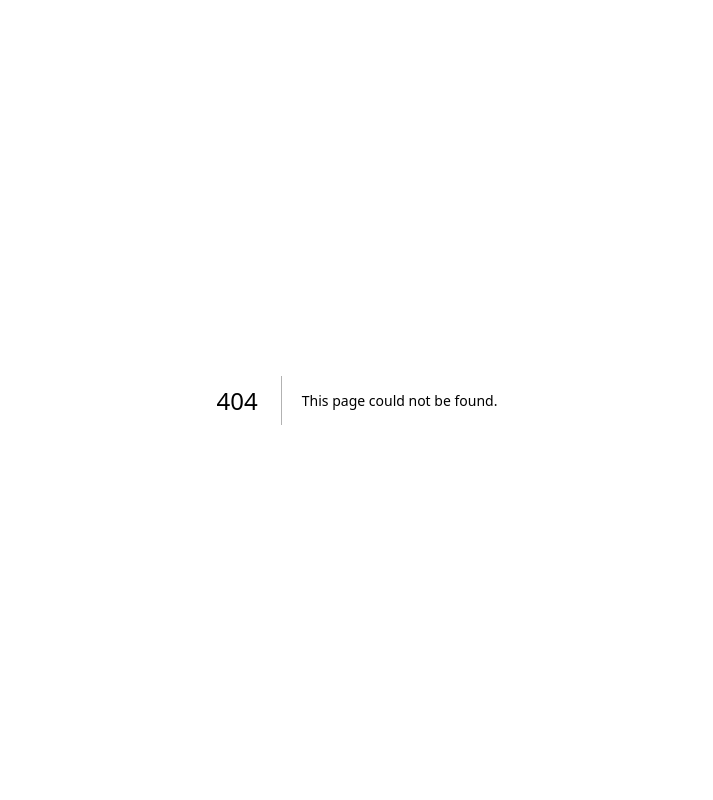
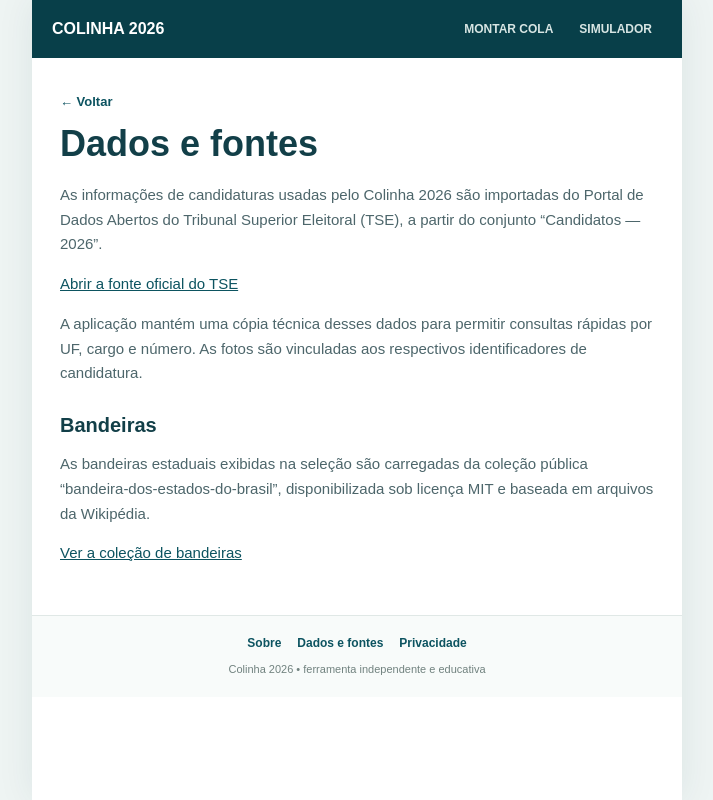
Before and after one commit to GLEISONtiago/colinha, a Next.js app: page /dados in a window 1280 px wide. Before the commit this address had no page. Shown: the whole page, without its empty margins (283-996 px from the left). Built offline with nearby package versions, Linux system fonts and the light colour scheme.

Commit message:
Add data sources page

```diff
--- /dev/null
+++ b/app/dados/page.js
@@ -0,0 +1,3 @@
+import Link from 'next/link';import Footer from '../components/Footer';
+export const metadata={title:'Dados e fontes'};
+export default function Page(){return <main><nav className="topnav"><b>COLINHA 2026</b><div><Link href="/">MONTAR COLA</Link><Link href="/simulador">SIMULADOR</Link></div></nav><article className="infoPage"><Link className="back" href="/">← Voltar</Link><h1>Dados e fontes</h1><p>As informações de candidaturas usadas pelo Colinha 2026 são importadas do Portal de Dados Abertos do Tribunal Superior Eleitoral (TSE), a partir do conjunto “Candidatos — 2026”.</p><p><a href="https://dadosabertos.tse.jus.br/dataset/candidatos-2026" target="_blank" rel="noreferrer">Abrir a fonte oficial do TSE</a></p><p>A aplicação mantém uma cópia técnica desses dados para permitir consultas rápidas por UF, cargo e número. As fotos são vinculadas aos respectivos identificadores de candidatura.</p><h2>Bandeiras</h2><p>As bandeiras estaduais exibidas na seleção são carregadas da coleção pública “bandeira-dos-estados-do-brasil”, disponibilizada sob licença MIT e baseada em arquivos da Wikipédia.</p><p><a href="https://github.com/akagabi/bandeira-dos-estados-do-brasil" target="_blank" rel="noreferrer">Ver a coleção de bandeiras</a></p></article><Footer/></main>}
```
